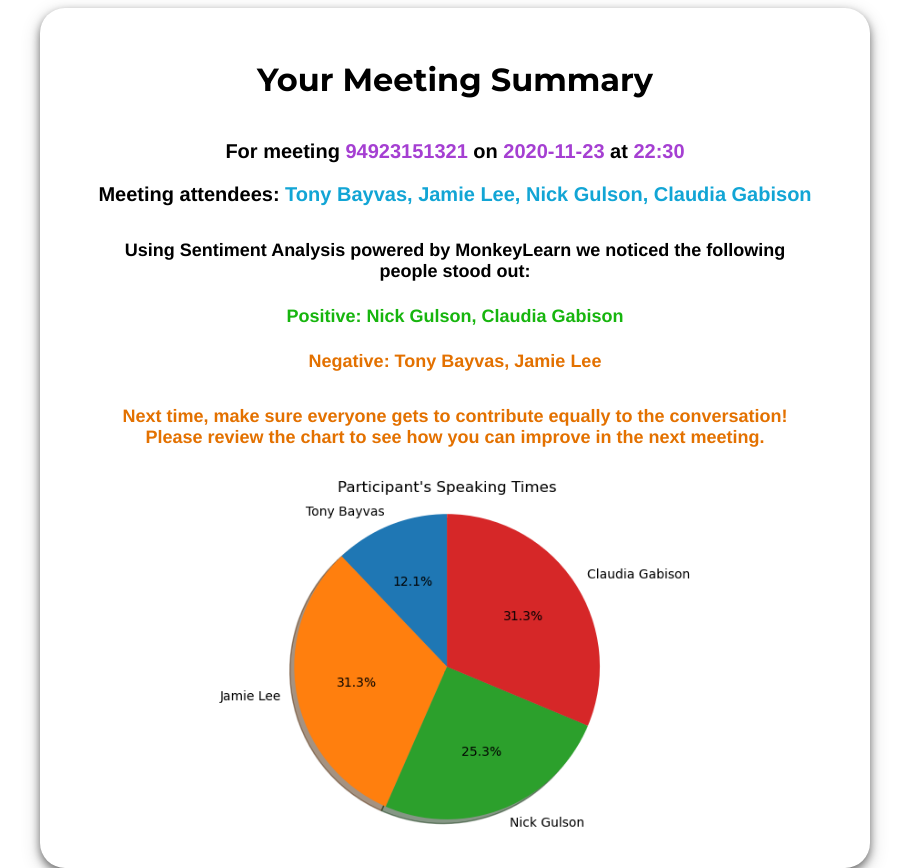
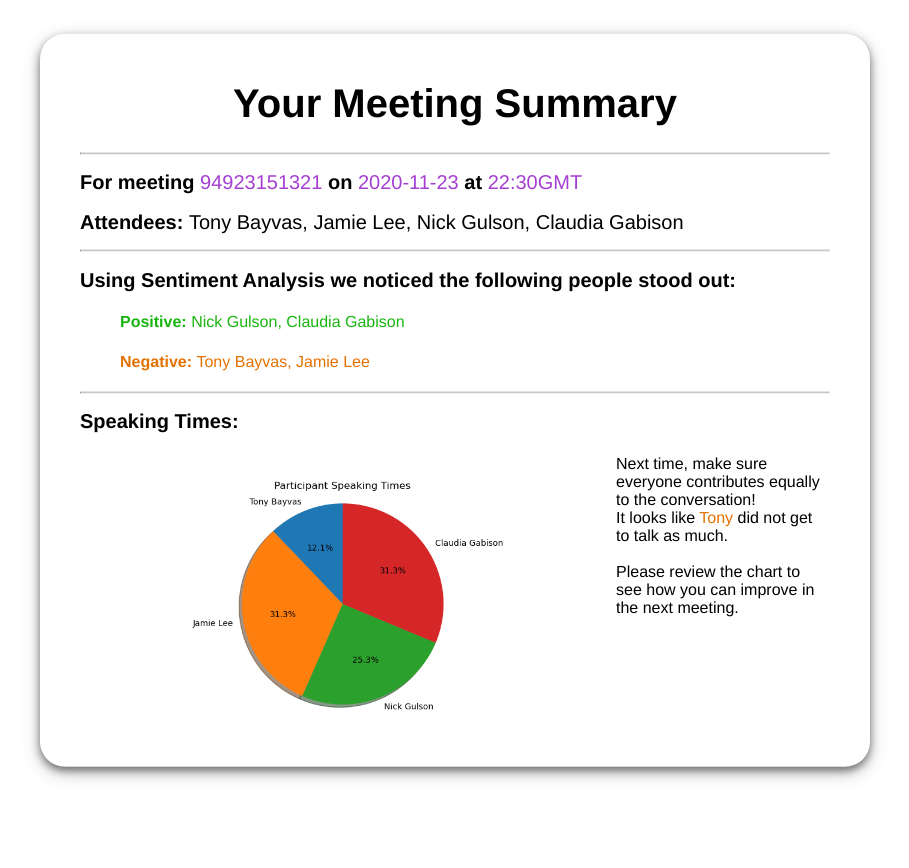
Before and after one commit to jamie7533/OkZoomer-Transcript, a Flask app: page /report in a window 1280 px wide. Shown: the whole page, without its empty margins (185-1094 px from the left). After the commit the page ends 780 px from the top, so only its background shows below. Run offline with Flask 2, Linux system fonts and the light colour scheme.

Commit message:
update report formatting

```diff
--- a/get-transcript/get_transcript.py
+++ b/get-transcript/get_transcript.py
@@ -102,7 +102,7 @@ class Transcript():
             res = self.conn.getresponse()
             data = res.read().decode("utf-8")
             response = json.loads(data)
-            print(response)  ## print statement to check date range
+            # print(response)  ## print statement to check date range
         except:
             print("Bad Response to access recordings.")
             print(data)
--- a/get-transcript/templates/report.html
+++ b/get-transcript/templates/report.html
@@ -9,33 +9,31 @@
     background: white;
     padding: 30px;
     width: 750px;
-    height: 810px;
+    height: auto;
     box-shadow: 0 4px 8px 0 rgba(0, 0, 0, 0.5), 0 6px 20px 0 rgba(0, 0, 0, 0.19);
     text-align: center;
     margin: auto;
     position: absolute;
     top: 50%;
     left: 50%;
-    margin-left: auto;
-    margin-right: auto;
-    margin-top: 3%;
+    margin-top: auto;
+    margin-bottom: auto;
     -ms-transform: translate(-50%, -50%);
     transform: translate(-50%, -50%);
     padding-top: 20px;
+    padding-bottom: 20px;
     padding-left: 40px;
     padding-right: 40px;
 
 }
 h1{
-    font-family: 'Montserrat';
-    font-weight: bolder;
-    padding-top: 10px;
+    font-family: 'Helvetica';
+    font-size: 40px;
 }
 
 h2{
     font-family: 'Helvetica';
     font-size: 20px;
-    padding-top: 20px
 }
 
 h3{
@@ -45,9 +43,7 @@ h3{
 
 h4{
     font-family: 'Helvetica';
-    font-size: 18px;
-    padding-left: 20px;
-    padding-right: 20px;
+    font-size: 16px;
 }
 </style>
 
@@ -56,15 +52,28 @@ h4{
     <title>OKZoomer</title>
 </head>
 <body id=roundedbigbox style="padding-top: 20px">
-   <h1 style="text-align: center; font-family:'Montserrat'">Your Meeting Summary</h1>
-   <h2 style ="text-align: center;">For meeting <span style="color:#A53FD2; text-align: center;">94923151321</span> on
-   <span style="color:#A53FD2;">2020-11-23</span> at <span style="color:#A53FD2;">22:30</span> </h2>
-   <h3 style="text-align: center;"> Meeting attendees: <span style="color:#12A5D5"> Tony Bayvas, Jamie Lee, Nick Gulson, Claudia Gabison </span></h3>
-
-   <h4 style ="color:black; text-align: center; padding-top: 10px"> Using Sentiment Analysis powered by MonkeyLearn we noticed the following people stood out: </h3>
-   <h4 style ="color:#17B50E; text-align: center;"> Positive: Nick Gulson, Claudia Gabison </h3>
-   <h4 style ="color:#E37100; text-align: center;"> Negative: Tony Bayvas, Jamie Lee </h3>
-    <h4 style ="color:#E37100; text-align: center; padding-top: 10px"> Next time, make sure everyone gets to contribute equally to the conversation!<br>Please review the chart to see how you can improve in the next meeting. </h4>
-   <img src="{{url_for('static', filename='piechart.png')}}" style="width:65%" alt="piechart">
+   <h1 style="text-align: center">Your Meeting Summary</h1>
+   <hr>
+   <h2 style ="text-align: left;">For meeting <span style="color:#A53FD2; font-weight: normal">94923151321</span> on
+   <span style="color:#A53FD2; font-weight: normal">2020-11-23</span> at <span style="color:#A53FD2;font-weight: normal">
+         22:30GMT</span> </h2>
+   <h2 style="text-align: left;"> Attendees: <span style="color:black; font-weight: normal">
+      Tony Bayvas, Jamie Lee, Nick Gulson, Claudia Gabison </span></h2>
+   <hr>
+   <h2 style ="color:black; text-align: left"> Using Sentiment Analysis we noticed the following people stood out: </h2>
+   <h4 style ="color:#17B50E; text-align: left; padding-left: 40px;"> Positive: <span style="font-weight: normal">
+      Nick Gulson, Claudia Gabison </span> </h4>
+   <h4 style ="color:#E37100; text-align: left; padding-left: 40px;"> Negative: <span style="font-weight: normal">
+      Tony Bayvas, Jamie Lee </span> </h4>
+   <hr>
+   <h2 style ="color:black; text-align: left"> Speaking Times: </h2>
+   <div>
+   <h4 style="float: left;">
+   <img src="{{url_for('static', filename='piechart.png')}}" width="60%"></h4>
+   <h4 style ="color:black; text-align: left; font-weight: normal">
+         Next time, make sure everyone contributes equally to the conversation!<br>
+         It looks like <span style="color:#E37100">Tony</span> did not get to talk as much. <br><br>
+         Please review the chart to see how you can improve in the next meeting.</h4>
+   </div>
 </body>
 </html>
```
Also changed, not shown: get-transcript/createemail.py (+38 -11 lines), get-transcript/static/piechart.png.
